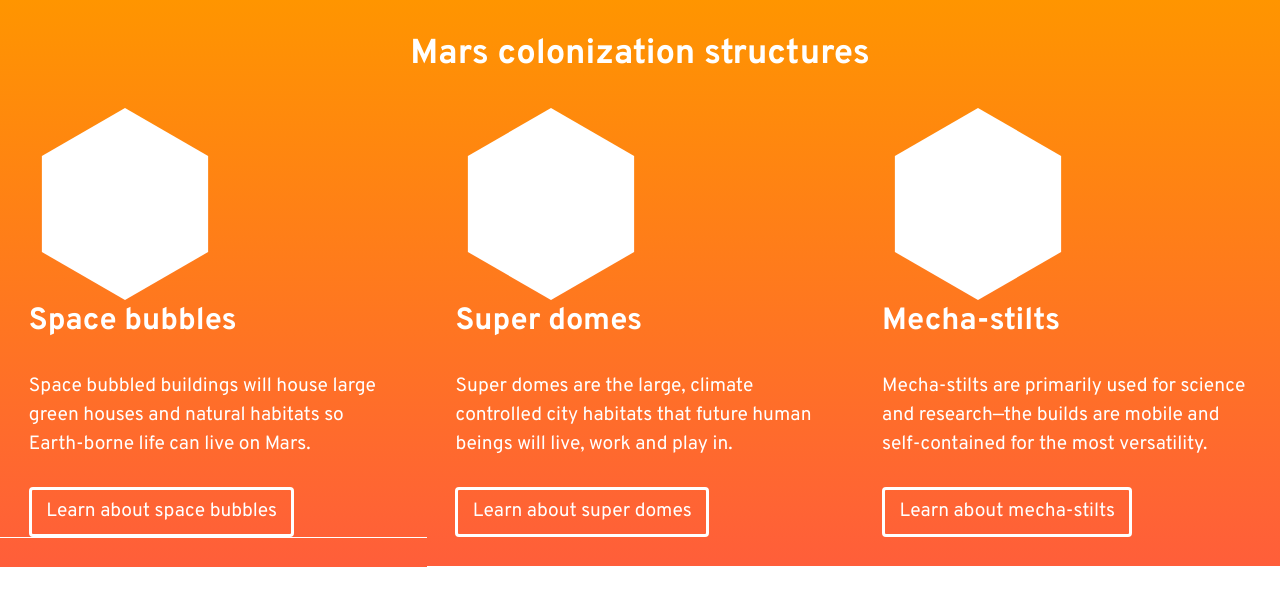
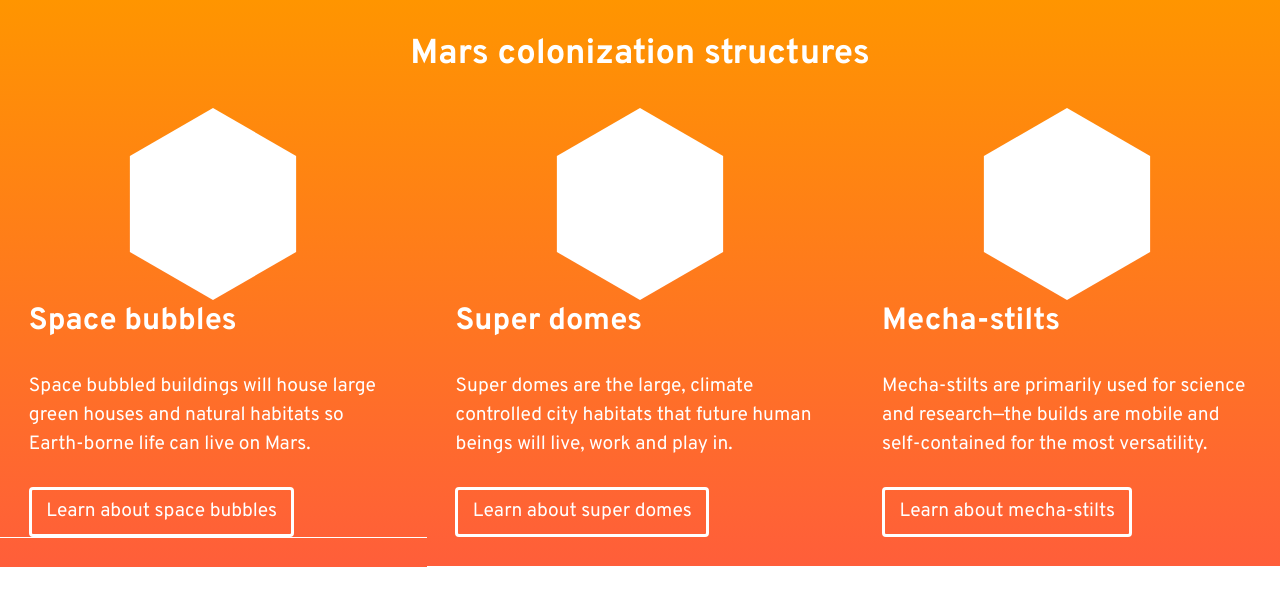
Before and after one commit to zhaojanelle/svg-icon-sets, a plain HTML site: page index.html in a window 1280 px wide. Drawn offline with Linux system fonts and the light colour scheme.

Commit message:
Centre the icons

```diff
--- a/index.html
+++ b/index.html
@@ -16,25 +16,31 @@
   <h1 class="text-center pad-t">Mars colonization structures</h1>
   <div class="grid gutter">
     <div class="unit xs-1 s-1 m-1 l-1-3 gutter push">
-      <i class="icon i-192 center-text">
+      <div class="center-text">
+        <i class="icon i-192">
           <svg><use xlink:href="images/mars-icons.svg#bubbles"></use></svg>
         </i>
+      </div>
       <h2>Space bubbles</h2>
       <p>Space bubbled buildings will house large green houses and natural habitats so Earth-borne life can live on Mars.</p>
       <a class="btn btn-ghost" href="#">Learn about space bubbles</a>
     </div>
     <div class="unit xs-1 s-1 m-1 l-1-3 gutter">
+      <div class="center-text">
         <i class="icon i-192">
           <svg><use xlink:href="images/mars-icons.svg#domes"></use></svg>
         </i>
+      </div>
       <h2>Super domes</h2>
       <p>Super domes are the large, climate controlled city habitats that future human beings will live, work and play in.</p>
       <a class="btn btn-ghost" href="#">Learn about super domes</a>
     </div>
     <div class="unit xs-1 s-1 m-1 l-1-3 gutter">
+      <div class="center-text">
         <i class="icon i-192">
           <svg><use xlink:href="images/mars-icons.svg#stilts"></use></svg>
         </i>
+      </div>
       <h2>Mecha-stilts</h2>
       <p>Mecha-stilts are primarily used for science and research—the builds are mobile and self-contained for the most versatility.</p>
       <a class="btn btn-ghost" href="#">Learn about mecha-stilts</a>
```
Lines whose indentation alone changed are shown as unchanged.
